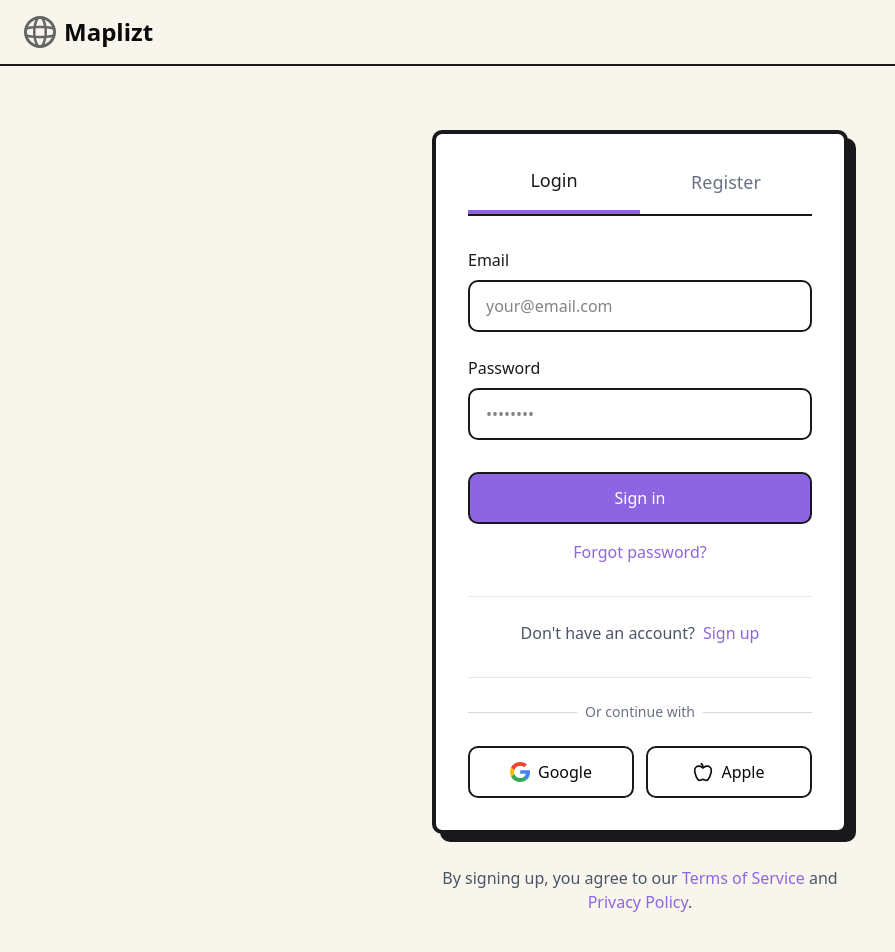
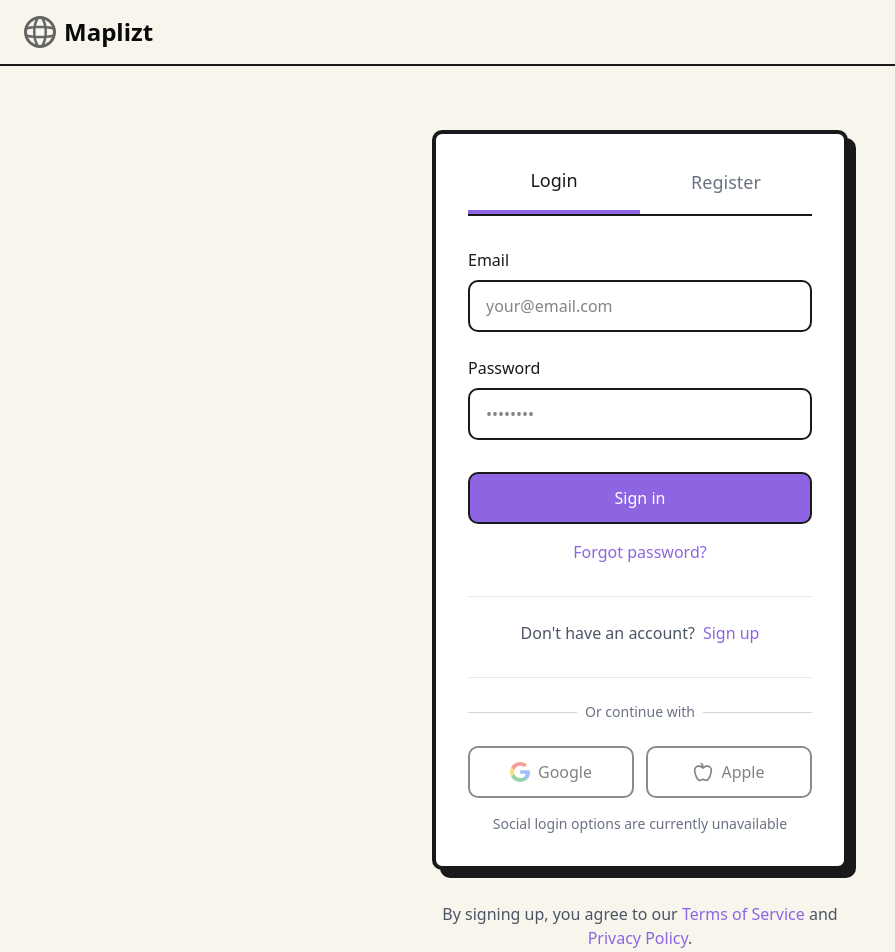
Before and after one commit to krzysiekprzekwas/maplizt, a Next.js app: page /signup in a window 1280 px wide. Shown: the top 952 px of the page, without its empty margins (0-895 px from the left). Built offline with nearby package versions, Linux system fonts and the light colour scheme; no server answers.

Commit message:
Disable social logins

```diff
--- a/app/signup/page.tsx
+++ b/app/signup/page.tsx
@@ -236,7 +236,8 @@ export default function SignupPage() {
               <button
                 type="button"
                 onClick={() => handleSocialAuth('google')}
-                className="py-3 px-4 border-2 border-[#19191b] rounded-lg flex justify-center items-center gap-2 bg-white hover:bg-gray-50 transition"
+                className="py-3 px-4 border-2 border-[#19191b] rounded-lg flex justify-center items-center gap-2 bg-white hover:bg-gray-50 transition opacity-50 cursor-not-allowed"
+                disabled
               >
                 <svg
                   width="20"
@@ -274,7 +275,8 @@ export default function SignupPage() {
               <button
                 type="button"
                 onClick={() => handleSocialAuth('apple')}
-                className="py-3 px-4 border-2 border-[#19191b] rounded-lg flex justify-center items-center gap-2 bg-white hover:bg-gray-50 transition"
+                className="py-3 px-4 border-2 border-[#19191b] rounded-lg flex justify-center items-center gap-2 bg-white hover:bg-gray-50 transition opacity-50 cursor-not-allowed"
+                disabled
               >
                 <svg
                   xmlns="http://www.w3.org/2000/svg"
@@ -292,6 +294,10 @@ export default function SignupPage() {
                 </svg>
                 <span>Apple</span>
               </button>
+            </div>
+
+            <div className="mt-4 text-center text-sm text-gray-500">
+              Social login options are currently unavailable
             </div>
           </div>
         </div>
```
